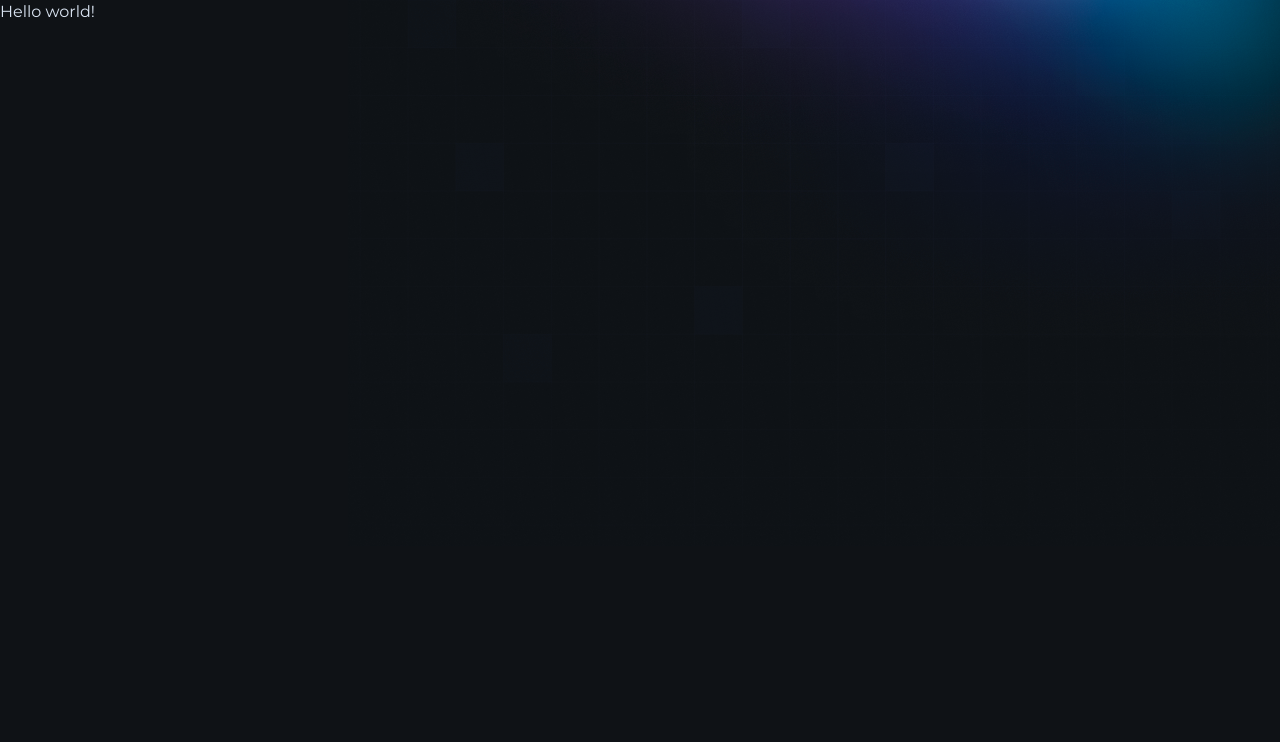
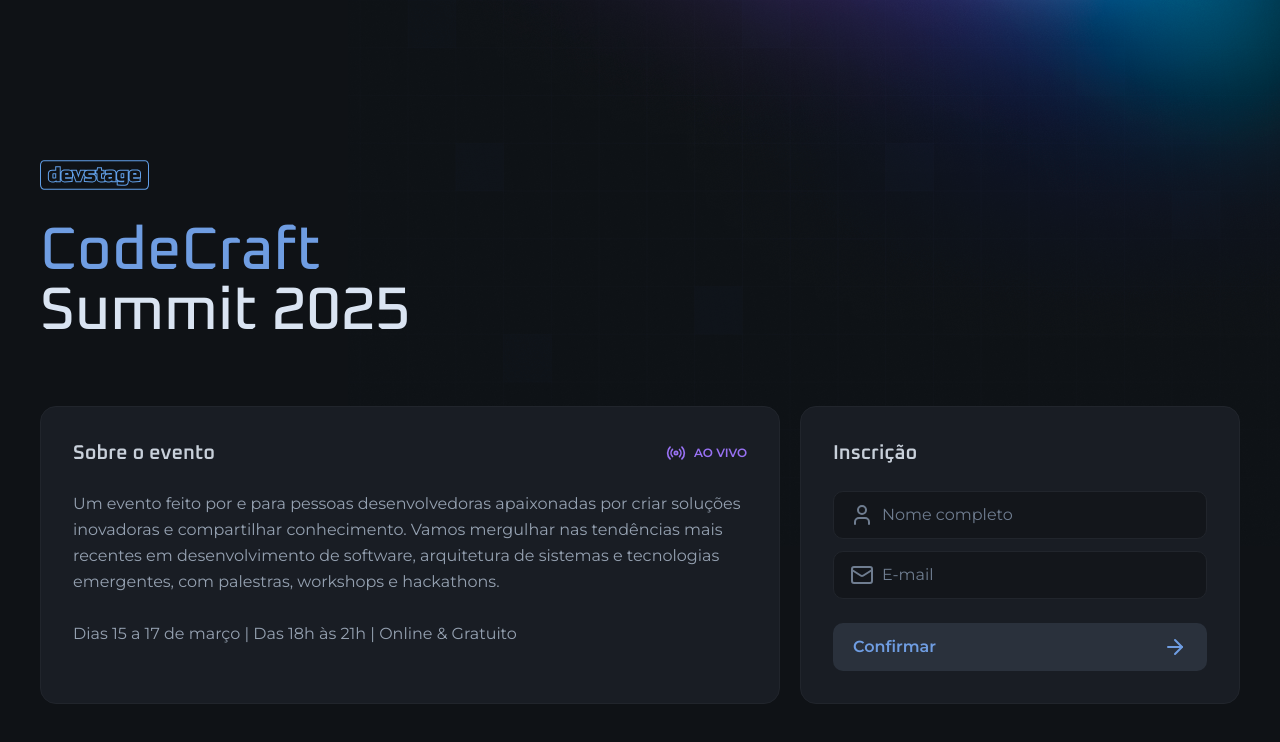
Before and after one commit to MariaGabrielaReis/rocketseat-nlw-connect-web, a Next.js app: page / in a window 1280 px wide. Shown: the top 742 px of the page. Built offline with nearby package versions, Linux system fonts and the light colour scheme.

Commit message:
feat: create home page

```diff
--- a/src/app/page.tsx
+++ b/src/app/page.tsx
@@ -1,7 +1,69 @@
+import { Button } from "@/components/button";
+import { InputField, InputIcon, InputRoot } from "@/components/input";
+import { ArrowRight, Mail, Radio, User } from "lucide-react";
+import Image from "next/image";
+import logo from "../assets/logo.svg";
+
 export default function Home() {
   return (
-    <main>
-      <div>Hello world!</div>
+    <main className="max-w-[1240px] mx-auto px-5 py-8 md:py-8">
+      <div className="min-h-dvh flex flex-col justify-center gap-16">
+        <div className="flex flex-col gap-8 items-center md:items-start">
+          <Image src={logo} alt="devstage" width={108.5} height={30} />
+
+          <h1 className="text-4xl text-center leading-none font-heading font-medium flex flex-col md:text-6xl md:text-left">
+            <span className="text-blue">CodeCraft</span> Summit 2025
+          </h1>
+        </div>
+
+        <div className="flex gap-5 items-stretch flex-col md:flex-row">
+          <div className="flex-1 bg-gray-700 border border-gray-600 rounded-2xl p-8 space-y-6">
+            <div className="flex items-center justify-between">
+              <h2 className="font-heading font-semibold text-gray-200 text-xl">
+                Sobre o evento
+              </h2>
+              <span className="text-purple font-semibold text-xs flex items-center gap-2">
+                <Radio className="size-5" />
+                AO VIVO
+              </span>
+            </div>
+            <p className="text-gray-300 leading-relaxed text-sm md:text-base">
+              Um evento feito por e para pessoas desenvolvedoras apaixonadas por
+              criar soluções inovadoras e compartilhar conhecimento. Vamos
+              mergulhar nas tendências mais recentes em desenvolvimento de
+              software, arquitetura de sistemas e tecnologias emergentes, com
+              palestras, workshops e hackathons.
+              <br /> <br />
+              Dias 15 a 17 de março | Das 18h às 21h | Online & Gratuito
+            </p>
+          </div>
+          <form className="bg-gray-700 border border-gray-600 rounded-2xl p-8 space-y-6 w-full md:max-w-[440px]">
+            <h2 className="font-heading font-semibold text-gray-200 text-xl">
+              Inscrição
+            </h2>
+
+            <div className="space-y-3">
+              <InputRoot>
+                <InputIcon>
+                  <User />
+                </InputIcon>
+                <InputField type="text" placeholder="Nome completo" />
+              </InputRoot>
+
+              <InputRoot>
+                <InputIcon>
+                  <Mail />
+                </InputIcon>
+                <InputField type="email" placeholder="E-mail" />
+              </InputRoot>
+            </div>
+
+            <Button type="submit">
+              Confirmar <ArrowRight />
+            </Button>
+          </form>
+        </div>
+      </div>
     </main>
   );
 }
```
